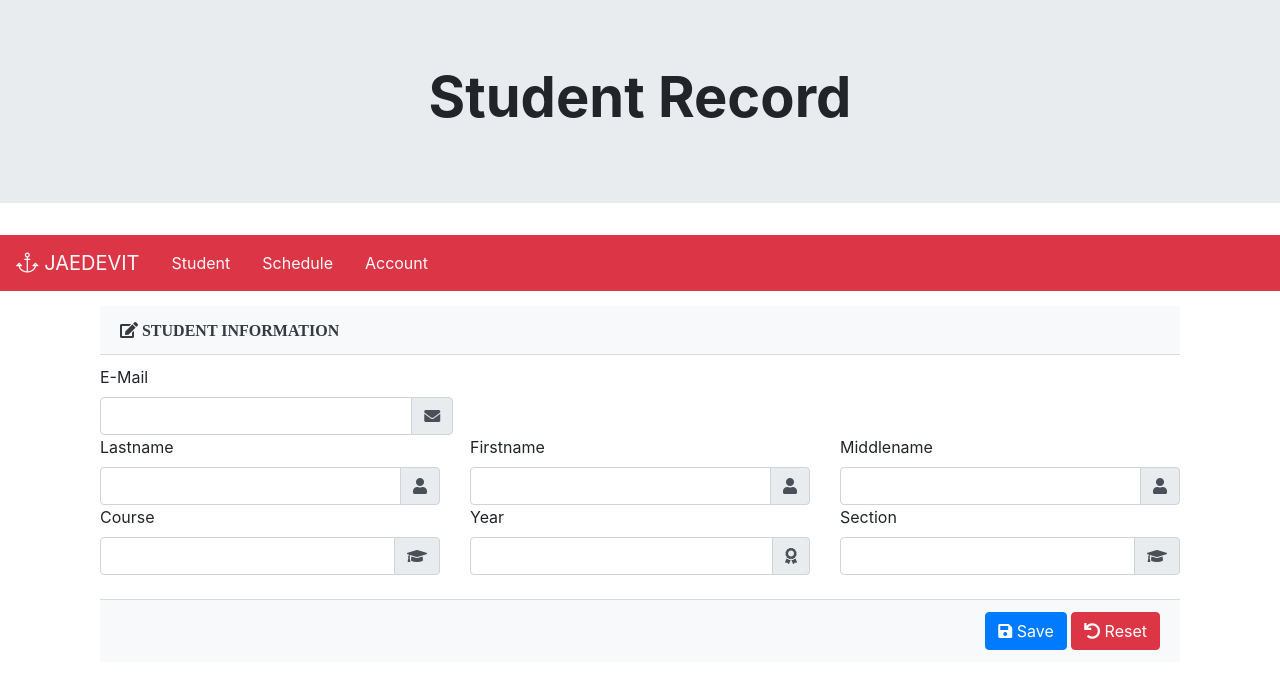
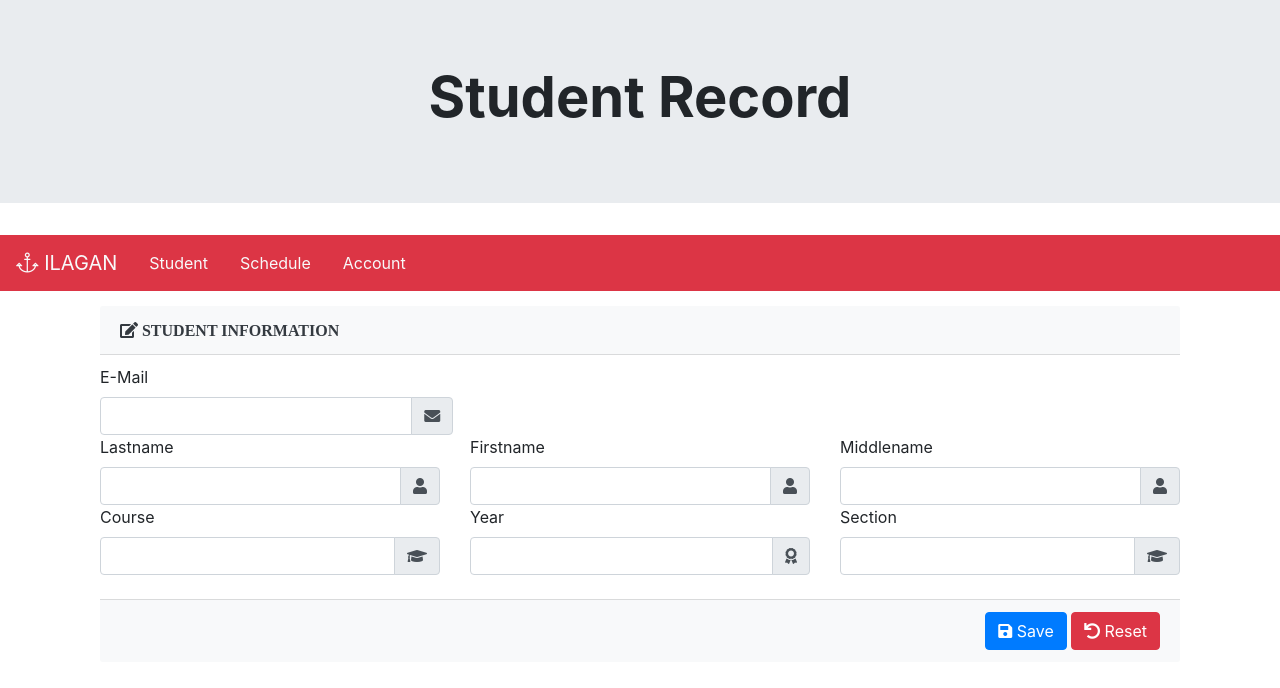
Before and after one commit to WebsiteLive/Student-Record-Midterm, a plain HTML site: page index.html in a window 1280 px wide. Drawn offline with nearby package versions, Linux system fonts and the light colour scheme.

Commit message:
Update index.html

```diff
--- a/index.html
+++ b/index.html
@@ -13,7 +13,7 @@
     </div>
   </div>
   <nav class="navbar navbar-expand-sm bg-danger">
-    <a class="navbar-brand text-light" href="#"><i class="fal fa-anchor"></i> JAEDEVIT</a>
+    <a class="navbar-brand text-light" href="#"><i class="fal fa-anchor"></i> ILAGAN</a>
     <a class="nav-link text-light" href="#">Student</a>
     <a class="nav-link text-light" href="#">Schedule</a>
     <a class="nav-link text-light" href="#">Account</a>
```
